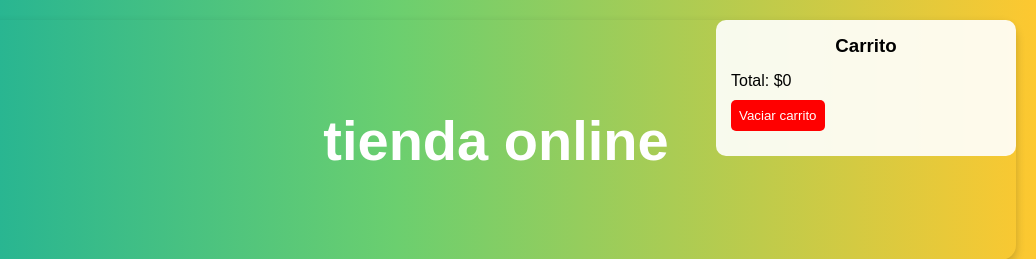
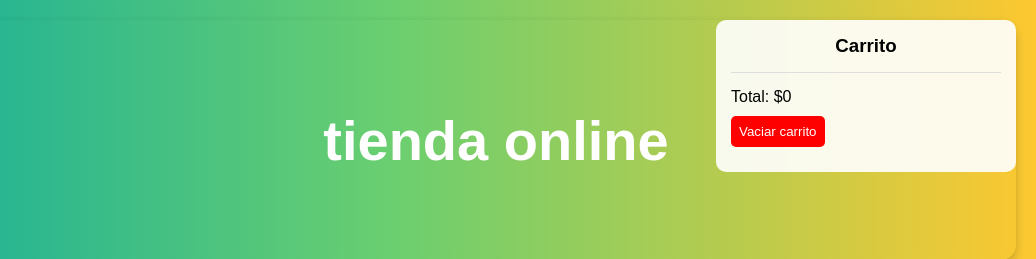
Before and after one commit to jmartinezvaldez/flagmazatlan, a plain HTML site: page index3.html in a window 1280 px wide. Shown: the top 259 px of the page, 244-1280 px from the left. Drawn offline with Linux system fonts and the light colour scheme; a script that the page names is missing.

Commit message:
carrito modificado

```diff
--- a/index3.html
+++ b/index3.html
@@ -147,8 +147,21 @@
            padding: 15px;
                     border-radius: 10px;
                  width: 300px;
+            max-height: 80vh;
+             display: flex;
+           flex-direction: column;
               }
 
+         .cart-content {
+               overflow-y: auto; /* Contenido desplazable */
+                flex-grow: 1; /* Ocupa el espacio restante */
+               }
+
+         .cart-footer {
+             flex-shrink: 0; /* Evita que se reduzca */
+              padding-top: 15px;
+                  border-top: 1px solid #ddd;
+            }
         #cart h3 {
             text-align: center;
             margin-bottom: 15px;
@@ -227,12 +240,16 @@
 
     <div id="cart">
         <h3>Carrito</h3>
+        <div class="cart-content">
             <ul id="cart-list"></ul>
+        </div>
+        <div class="cart-footer">
             <p>Total: $<span id="total">0</span></p>
             <div class="cart-actions">
                 <button class="clear-cart" onclick="clearCart()">Vaciar carrito</button>
             </div>
             <div id="paypal-button-container"></div>
+        </div>
     </div>
 
     <script>
```
Lines whose indentation alone changed are shown as unchanged.
